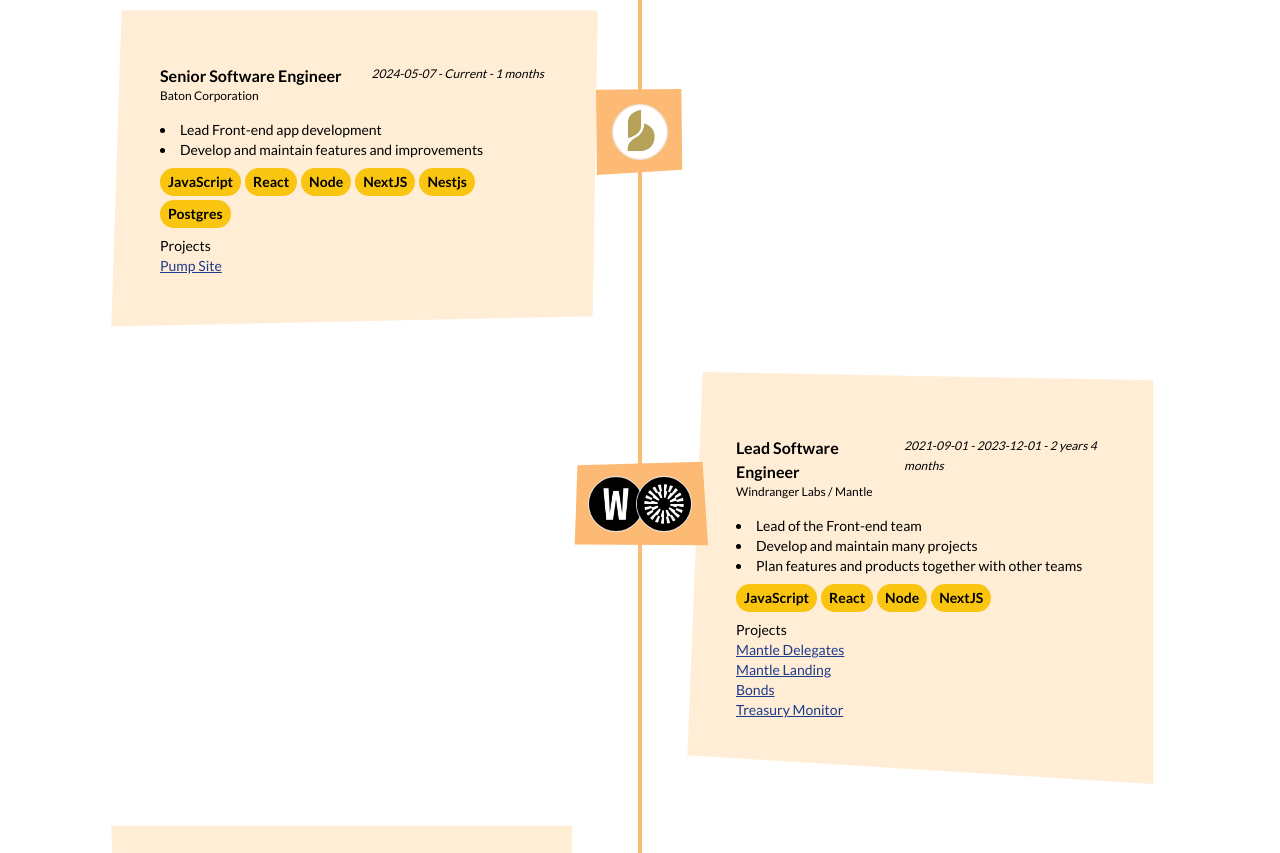
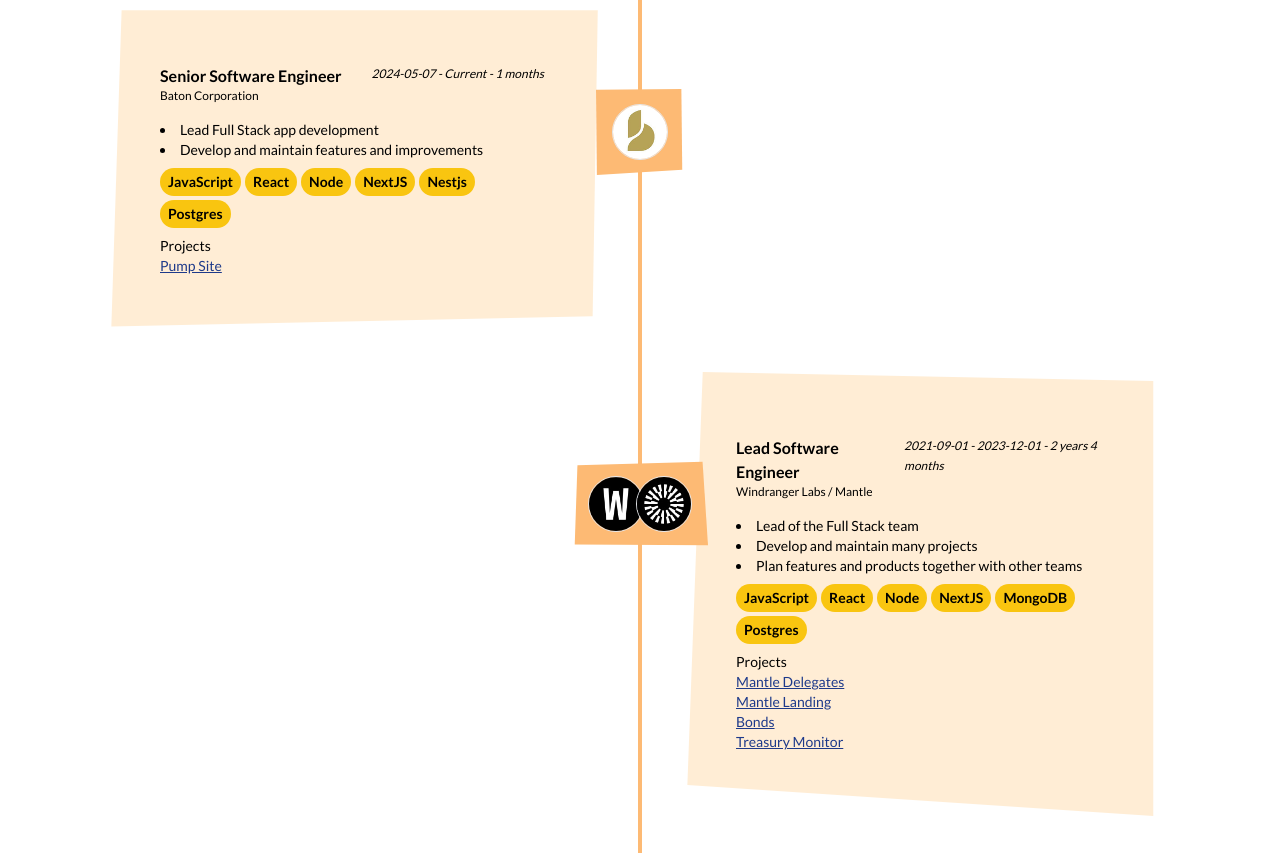
Before and after one commit to octavioamu/octavioamu-site, a Next.js app: page / in a window 1280 px wide. Shown: the part 2600-3453 px from the top of the page. Built offline with nearby package versions, Linux system fonts and the light colour scheme.

Commit message:
chore: change texts

```diff
--- a/app/about/page.tsx
+++ b/app/about/page.tsx
@@ -22,7 +22,7 @@
       <div className="grid md:grid-cols-2 gap-4 items-center px-8">
         <div className="leading-7 space-y-3">
           <p>
-            I&apos;m a front-end developer with over a decade of experience,
+            I&apos;m a full stack developer with over a decade of experience,
             always hungry to learn more. I&apos;ve called Argentina, Spain, and
             now Belo Horizonte, Brazil, home. I&apos;ve worked on projects for
             both small businesses and big names.
--- a/app/data/jobData.ts
+++ b/app/data/jobData.ts
@@ -156,11 +156,11 @@
     endDate: "2023-12-01",
     duration: "2 years 4 months",
     description: [
-      "Lead of the Front-end team",
+      "Lead of the Full Stack team",
       "Develop and maintain many projects",
       "Plan features and products together with other teams",
     ],
-    skills: ["JavaScript", "React", "Node", "NextJS"],
+    skills: ["JavaScript", "React", "Node", "NextJS", "MongoDB", "Postgres"],
     projects: [
       {
         title: "Mantle Delegates",
@@ -194,7 +194,7 @@
     endDate: "Current",
     duration: "",
     description: [
-      "Lead Front-end app development",
+      "Lead Full Stack app development",
       "Develop and maintain features and improvements",
     ],
     skills: ["JavaScript", "React", "Node", "NextJS", "Nestjs", "Postgres"],
--- a/app/layout.tsx
+++ b/app/layout.tsx
@@ -13,8 +13,8 @@
 });
 
 export const metadata = {
-  title: "Next.js",
-  description: "Generated by Next.js",
+  title: "Octavio Amuchástegui",
+  description: "Software Engineer",
 };
 
 export default function RootLayout({
--- a/app/page.tsx
+++ b/app/page.tsx
@@ -6,9 +6,6 @@
 import jobList from "./data/jobData";
 import projects from "./data/projectData";
 
-export const metadata: Metadata = {
-  title: "Octavio Amuchástegui CV 2024",
-};
 
 export default function Home() {
   return (
@@ -29,7 +26,7 @@
             </p>
           </div>
           <div className="">
-            <div className="worklet-canvas flex-shrink-0 "></div>
+            <div className="worklet-canvas flex-shrink-0"></div>
             <div className="mt-3 text-sm italic">
               Bauhaus generative css art with houdini
             </div>
```
